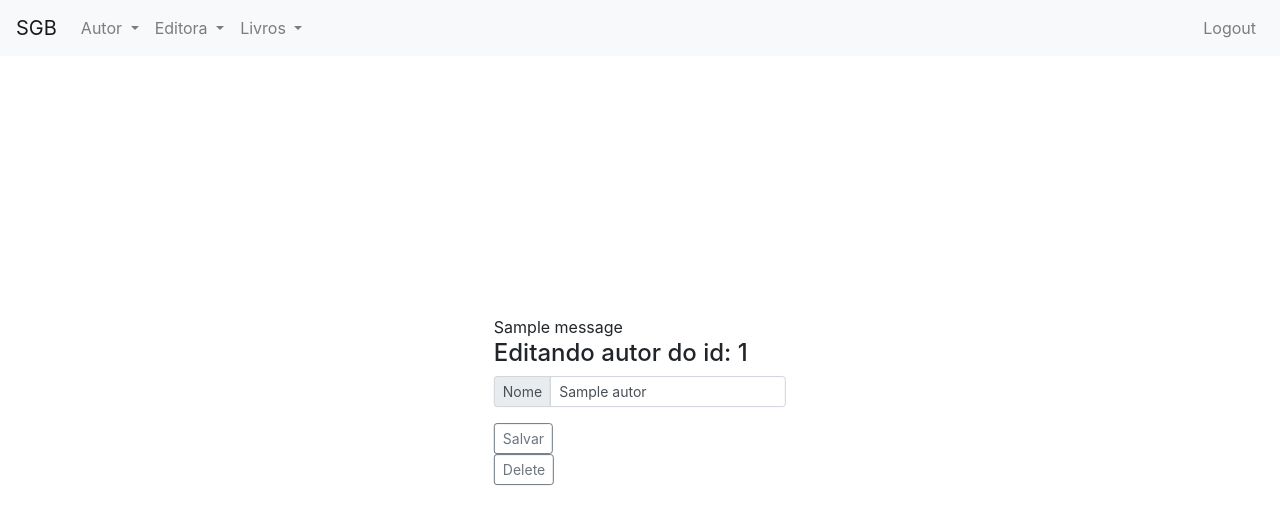
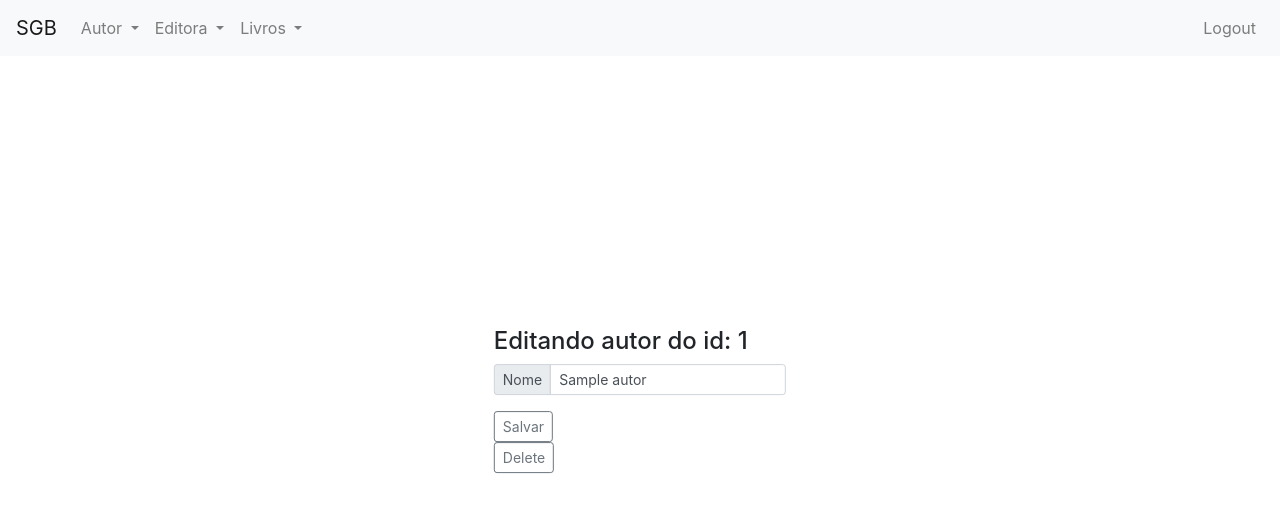
Before and after one commit to palharez/ninive, a Flask app: template sgb/templates/autor/update.html in a window 1280 px wide. Shown: the top 525 px of the page. Run offline with Flask 2, Linux system fonts and the light colour scheme; the template is opened without the code that fills it: most values are stand-ins (such as "Sample title", 1, 10 or a date in 2020); one stand-in notice (Sample message) is shown; some libraries are stand-ins or nearby versions.

Commit message:
Add centered.css

```diff
--- /dev/null
+++ b/sgb/static/centeredContainer.css
@@ -0,0 +1,6 @@
+.centered-container {
+    position: absolute;
+    top: 50%;
+    left: 50%;
+    transform: translate(-50%, -50%);
+}
--- a/sgb/templates/autor/index.html
+++ b/sgb/templates/autor/index.html
@@ -1,6 +1,11 @@
 {% extends 'base.html' %}
 
+{% block header %}
+<link rel="stylesheet" href="{{ url_for('static', filename='centeredContainer.css')  }}">
+{% endblock %}
+
 {% block content %}
+<div class="centered-container">
     <h1>Lista de Autores</h1>
     {% for autor in autores %}
         <div>
@@ -11,4 +16,5 @@
 
         </div>
     {% endfor %}
+</div>
 {% endblock %}
--- a/sgb/templates/autor/update.html
+++ b/sgb/templates/autor/update.html
@@ -1,6 +1,11 @@
 {% extends 'base.html' %}
 
+{% block header %}
+<link rel="stylesheet" href="{{ url_for('static', filename='centeredContainer.css')  }}">
+{% endblock %}
+
 {% block content %}
+<div class="centered-container">
     <h4>Editando autor do id: {{ autor['id'] }}</h4>
     <form method="post">
         <div class="input-group input-group-sm mb-3">
@@ -14,4 +19,5 @@
     <form action="{{ url_for('autor.delete', id=autor['id']) }}" method="post">
         <input class="btn btn-outline-secondary btn-sm" type="submit" value="Delete" onclick="return confirm('Tem certeza?');">
     </form>
+</div>
 {% endblock %}
--- a/sgb/templates/base.html
+++ b/sgb/templates/base.html
@@ -6,7 +6,10 @@
     <title>SGB - Sistema de Gerenciamento de Biblioteca</title>
     <meta name="viewport" content="width=device-width, initial-scale=1">
     <link rel="stylesheet" href="{{ url_for('static', filename='bootstrap.min.css')  }}">
-    <link rel="stylesheet" href="{{ url_for('static', filename='styles.css')  }}">
+    <script src="{{ url_for('static', filename='slim.min.js')  }}"> </script>
+    <script src="{{ url_for('static', filename='popper.min.js')  }}"></script>
+    <script src="{{ url_for('static', filename='bootstrap.min.js')  }}"></script>
+    {% block header %}{% endblock %}
 </head>
 <body>
     <nav class="navbar navbar-expand-lg navbar-light bg-light">
@@ -54,16 +57,8 @@
         </div>
     </nav>
 
-    <div class="containerr">
-        {% for message in get_flashed_messages() %}
-            <div class="flash">{{ message }}</div>
-        {% endfor %}
-
-                {% block content %}{% endblock %}
+    <div class="container">
+        {% block content %}{% endblock %}
     </div>
-
-    <script src="{{ url_for('static', filename='slim.min.js')  }}"></script>
-    <script src="{{ url_for('static', filename='popper.min.js')  }}"></script>
-    <script src="{{ url_for('static', filename='bootstrap.min.js')  }}"></script>
 </body>
 </html>
--- a/sgb/templates/editora/index.html
+++ b/sgb/templates/editora/index.html
@@ -1,6 +1,11 @@
 {% extends 'base.html' %}
 
+{% block header %}
+<link rel="stylesheet" href="{{ url_for('static', filename='centeredContainer.css')  }}">
+{% endblock %}
+
 {% block content %}
+<div class="centered-container">
     <h1>Lista de Editoras</h1>
     {% for editora in editoras %}
         <div>
@@ -10,4 +15,5 @@
             </p>
         </div>
     {% endfor %}
+</div>
 {% endblock %}
--- a/sgb/templates/editora/update.html
+++ b/sgb/templates/editora/update.html
@@ -1,6 +1,11 @@
 {% extends 'base.html' %}
 
+{% block header %}
+<link rel="stylesheet" href="{{ url_for('static', filename='centeredContainer.css')  }}">
+{% endblock %}
+
 {% block content %}
+<div class="centered-container">
     <h4>Editando a editora do id: {{ editora['id'] }}</h4>
     <form method="post">
         <div class="input-group input-group-sm mb-3">
@@ -14,4 +19,5 @@
     <form action="{{ url_for('editora.delete', id=editora['id']) }}" method="post">
         <input class="btn btn-outline-secondary btn-sm" type="submit" value="Delete" onclick="return confirm('Tem certeza?');">
     </form>
+</div>
 {% endblock %}
--- a/sgb/templates/livro/create.html
+++ b/sgb/templates/livro/create.html
@@ -1,6 +1,7 @@
 {% extends 'base.html' %}
 
 {% block content %}
+<div class="container">
     <h1>Novo Livro</h1>
     <form method="POST">
         <div class="input-group input-group-sm mb-3">
@@ -72,4 +73,5 @@
         </div>
         <input type="submit" class="btn btn-outline-secondary btn-sm" value="Salvar">
     </form>
+</div>
 {% endblock %}
```
Also changed, not shown: sgb/templates/autor/create.html (+5 -2 lines), sgb/templates/editora/create.html (+6 -4 lines). Lines whose indentation alone changed are shown as unchanged.
